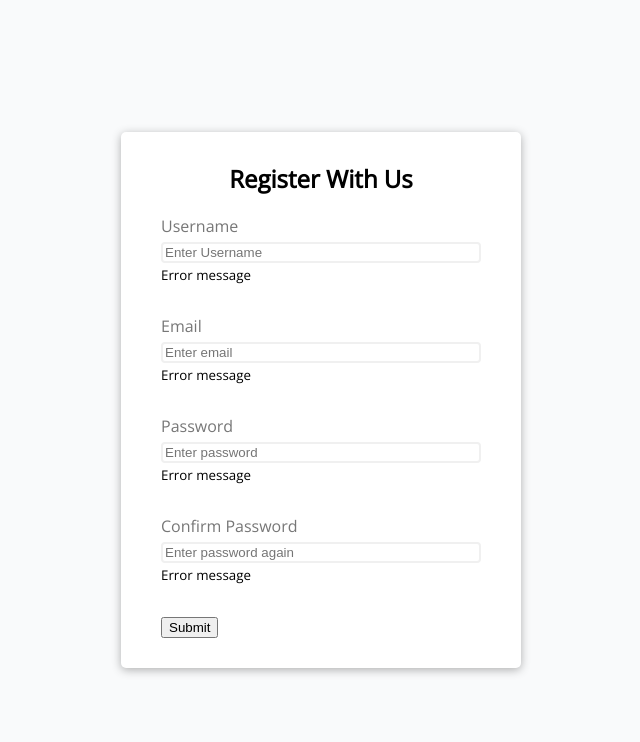
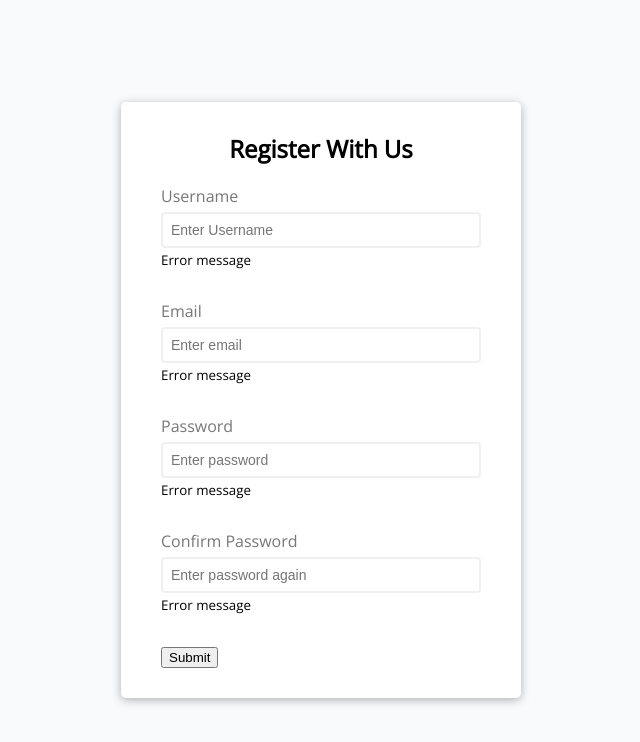
Before and after one commit to InjamulCSE15/Form-Validator, a plain HTML site: page index.html in a window 1280 px wide. Shown: the whole page, without its empty margins (319-959 px from the left). Drawn offline with nearby package versions, Linux system fonts and the light colour scheme.

Commit message:
css code writing

```diff
--- a/style.css
+++ b/style.css
@@ -47,4 +47,7 @@ h2 {
     border-radius: 4px;
     display: block;
     width: 100%;
+    padding: 8px;
+    font-size: 14px;
+
 }
```
